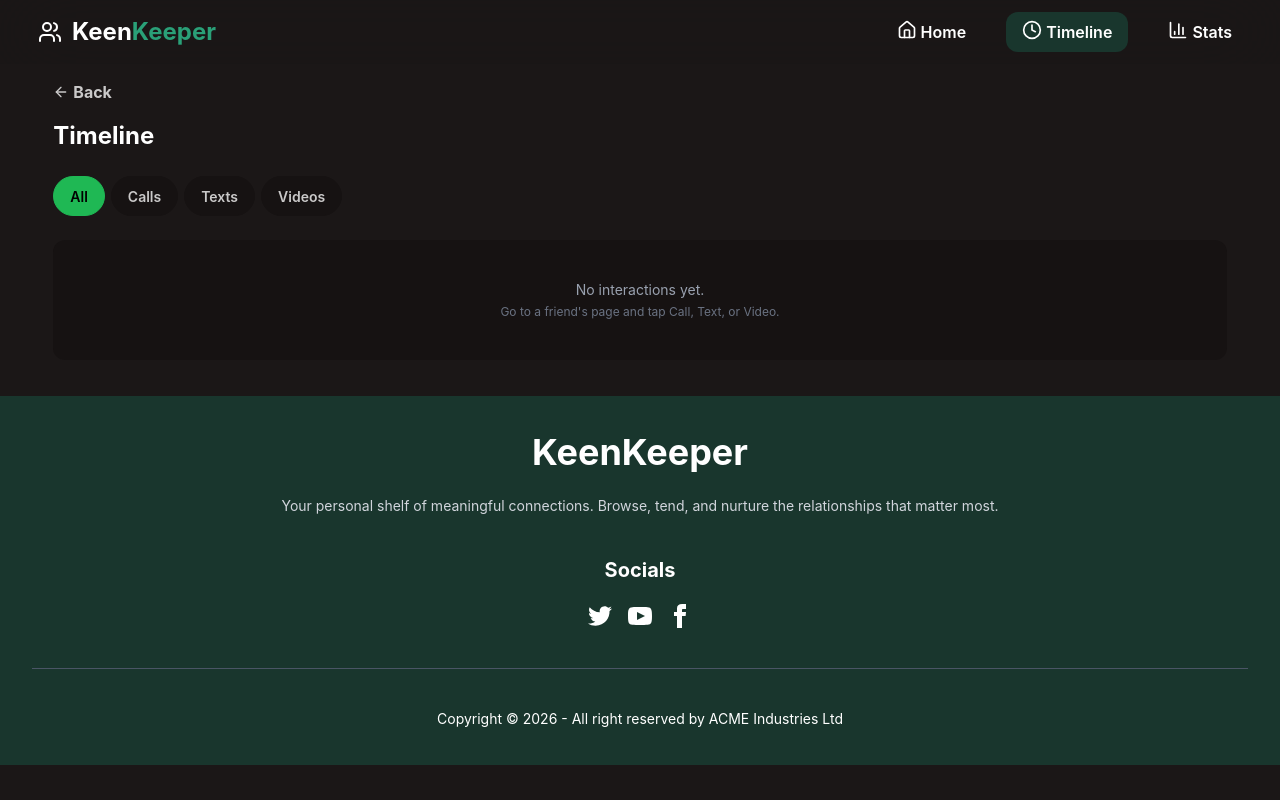
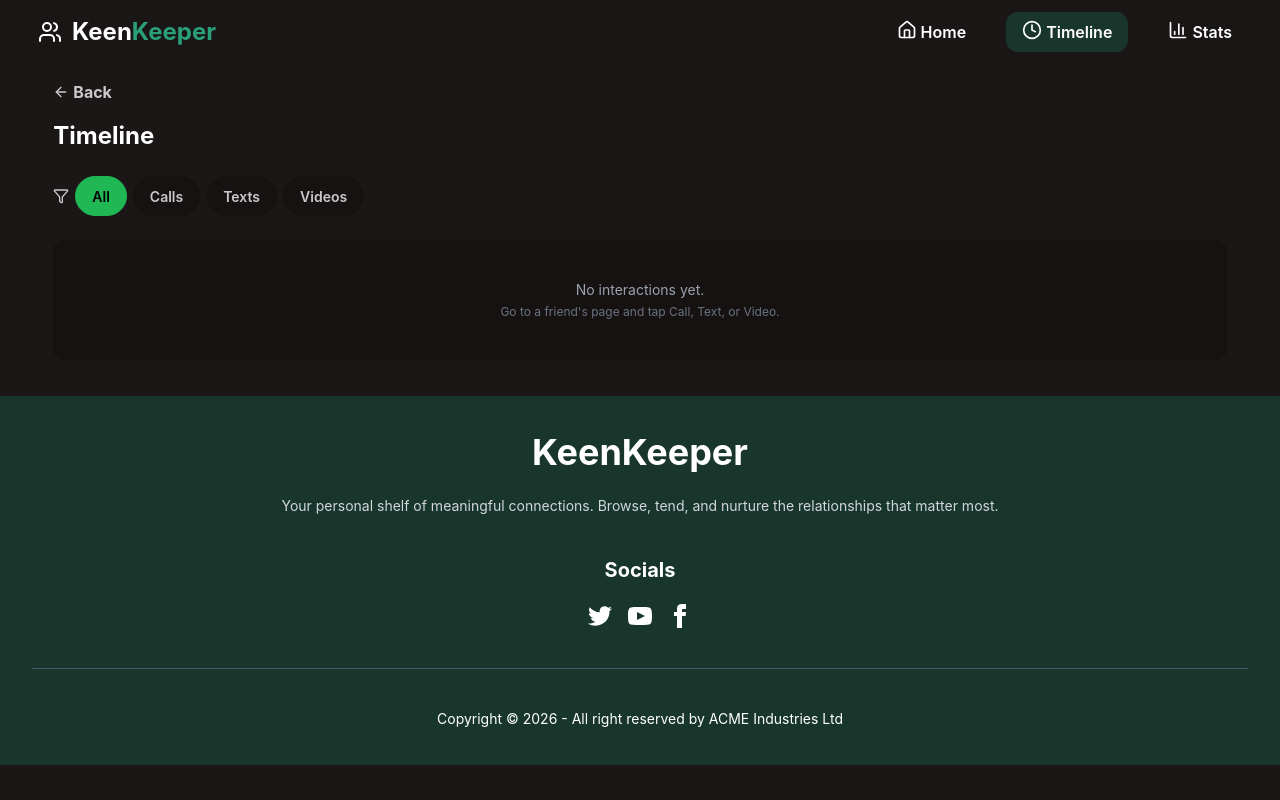
Before and after one commit to nusratjahan7/kin-keeper, a Next.js app: page /timeline in a window 1280 px wide. Built offline with nearby package versions, Linux system fonts and the light colour scheme.

Commit message:
add a filter icon

```diff
--- a/src/app/timeline/page.jsx
+++ b/src/app/timeline/page.jsx
@@ -1,6 +1,6 @@
 'use client'
 import { useEffect, useState } from 'react'
-import { Phone, MessageSquare, Video, ArrowLeft } from 'lucide-react'
+import { Phone, MessageSquare, Video, ArrowLeft, Filter } from 'lucide-react'
 import Link from 'next/link'
 import { ThreeCircles } from 'react-loader-spinner'
 
@@ -45,7 +45,8 @@ const Timeline = () => {
       <h1 className="text-2xl font-bold text-white mb-6">Timeline</h1>
 
       {/* Filter buttons */}
-      <div className="flex gap-1.5 mb-6">
+      <div className="flex items-center gap-1.5 mb-6">
+        <Filter className="h-4 w-4" />
         <button
           onClick={() => setFilter('All')}
           className={`btn ${filter === 'All' ? 'btn-primary' : 'btn-default'}`}
```
